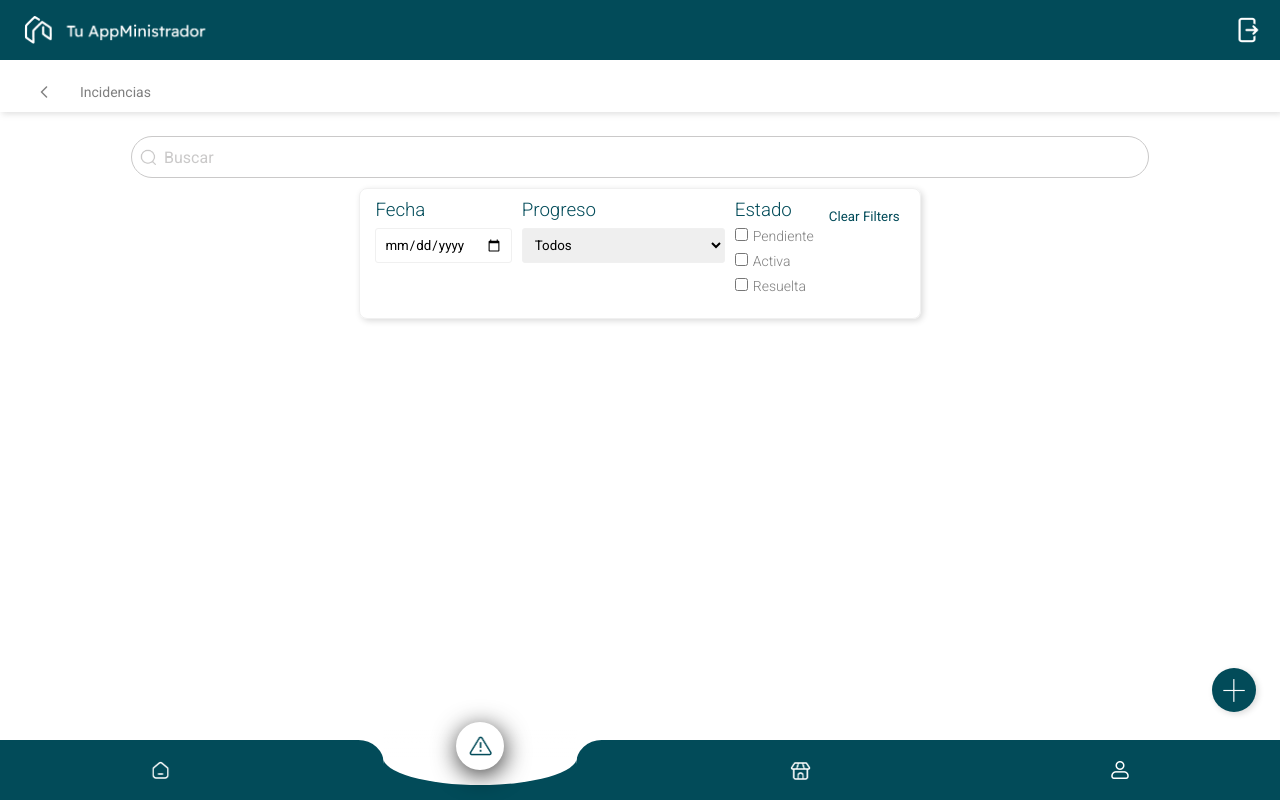
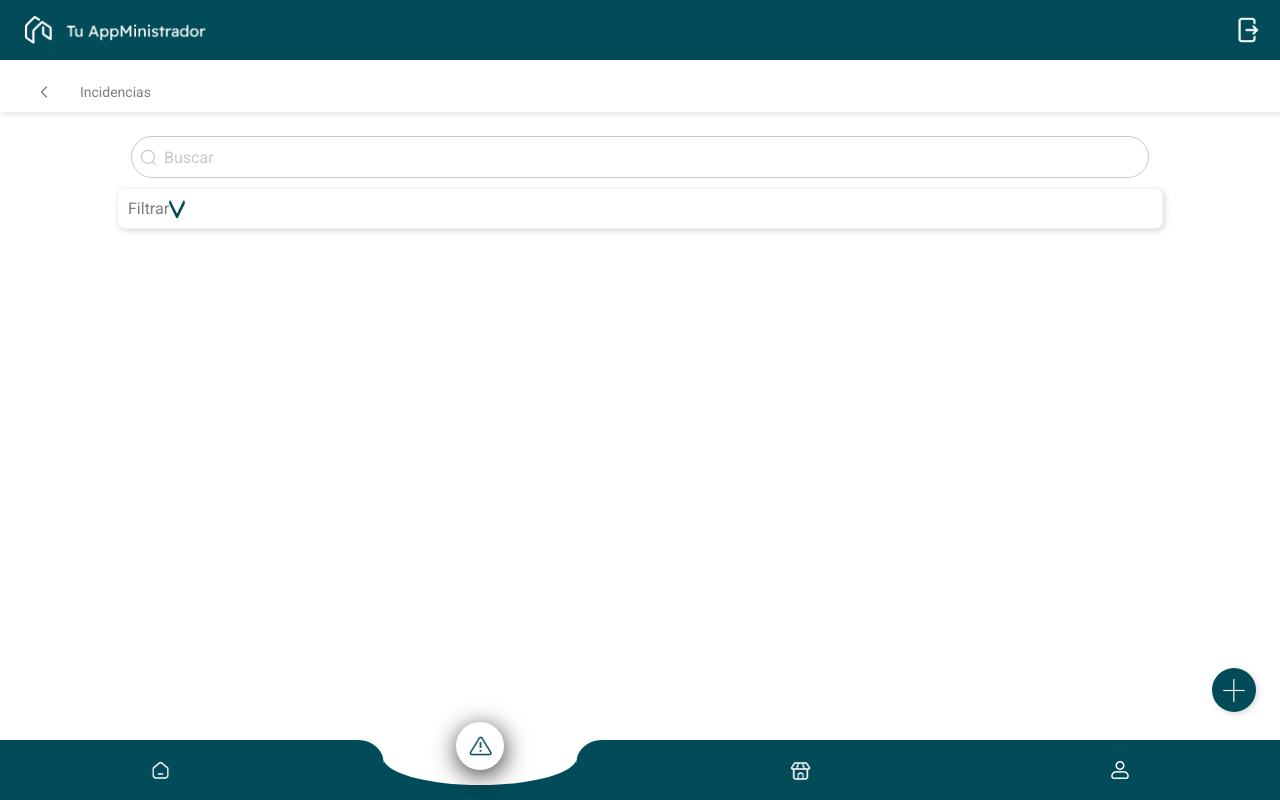
Before and after one commit to nuinn/appministrador_client, a React (Vite) app: page /incidencias in a window 1280 px wide. Built offline with nearby package versions, Linux system fonts and the light colour scheme.

Commit message:
saving in order to add something to develop quickly

```diff
--- a/src/components/Detail/Detail.jsx
+++ b/src/components/Detail/Detail.jsx
@@ -141,7 +141,7 @@ function Detail(props){
 
   return (
     <>
-      { !loggedUser.isAdmin &&
+      { !loggedUser.isAdmin && params &&
       <NotificationButton
         incidentId={params}
         reload={reload}
--- a/src/components/Filter/Filter.css
+++ b/src/components/Filter/Filter.css
@@ -1,4 +1,5 @@
 .filter-container {
+  width: 80%;
   background-color: transparent;
   color: var(--grey-color);
   padding: 10px;
@@ -11,6 +12,10 @@
   flex-wrap: wrap;
   border: 1px solid #f0f0f0;
   /* align-items: flex-end; */
+}
+
+.filter-container img {
+  width: 16px;
 }
 
 .filter-container h3 {
--- a/src/components/Filter/Filter.jsx
+++ b/src/components/Filter/Filter.jsx
@@ -1,8 +1,11 @@
 import React, { useState } from 'react';
+import useToggle from '../../hooks/useToggle.js'
 import './Filter.css';
+import downArrow from '../../assets/stepperIcons/downArrow.png'
 
 function FilterComponent({ data, onApplyFilters, onClearFilters, refreshFilter }) {
-  const [filters, setFilters] = useState({});
+  const [filters, setFilters] = useState({})
+  const [showFilter, toggleShowFilter] = useToggle(false)
 
   function handleChange(propertyName, value){
       const updatedFilters = {
@@ -35,6 +38,10 @@ function FilterComponent({ data, onApplyFilters, onClearFilters, refreshFilter }
 
   return (
     <div div className="filter-container">
+      <p onClick={toggleShowFilter}>Filtrar</p>
+      <img src={downArrow}></img>
+      {showFilter &&
+      <>
       {Object.keys(data).map(propertyName => (
         <div key={propertyName}>
           <h3>{data[propertyName].title}</h3>
@@ -86,6 +93,7 @@ function FilterComponent({ data, onApplyFilters, onClearFilters, refreshFilter }
       {/* <button className="filterbutton" onClick={handleApplyFilters}>Apply Filters</button> */}
       <button className="filterbutton"onClick={handleClearFilters}>Clear Filters</button>
       </div>
+      </>}
     </div>
   );
 }
--- a/src/hooks/useApi.js
+++ b/src/hooks/useApi.js
@@ -2,8 +2,8 @@ import { useState } from 'react';
 import { useNavigate } from 'react-router-dom';
 import { useLoggedUserContext } from '../contexts/loggedUserContext';
 
-// const endpoint = 'https://appministrador-server.onrender.com';
-const endpoint = 'http://localhost:3000';
+const endpoint = 'https://appministrador-server.onrender.com';
+// const endpoint = 'http://localhost:3000';
 
 function useApi() {
   const [data, setData] = useState();
```
